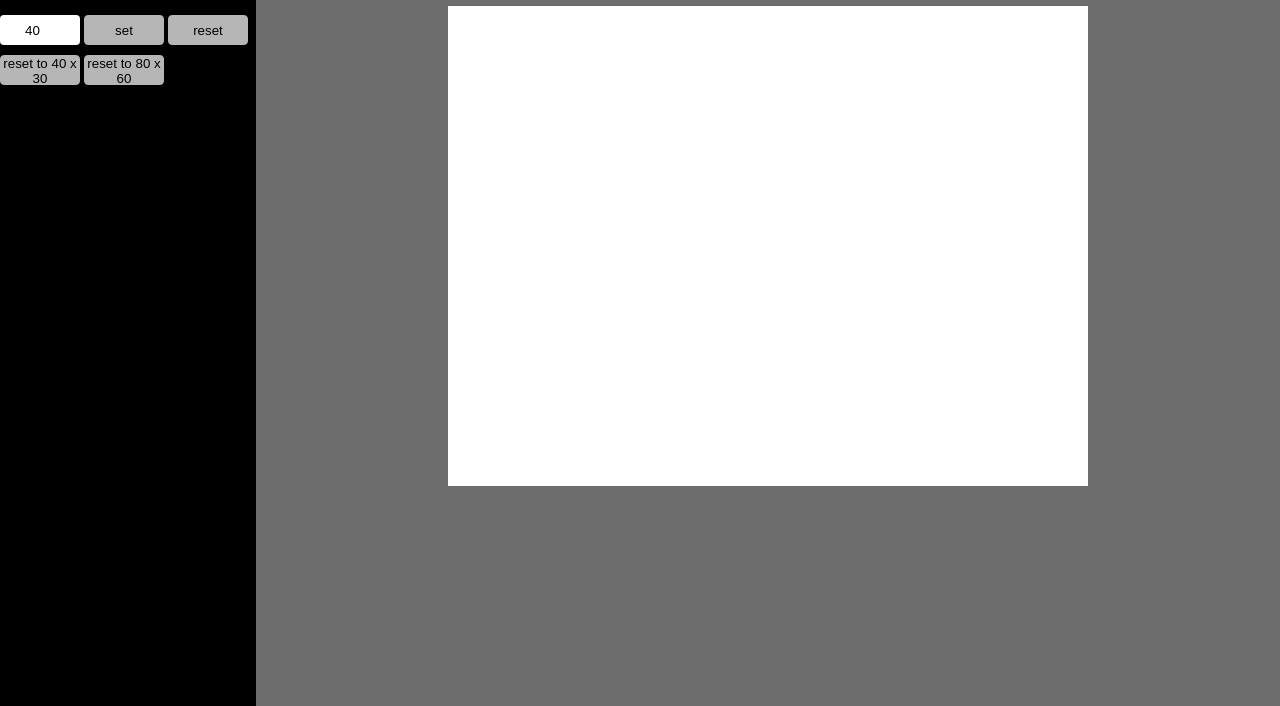
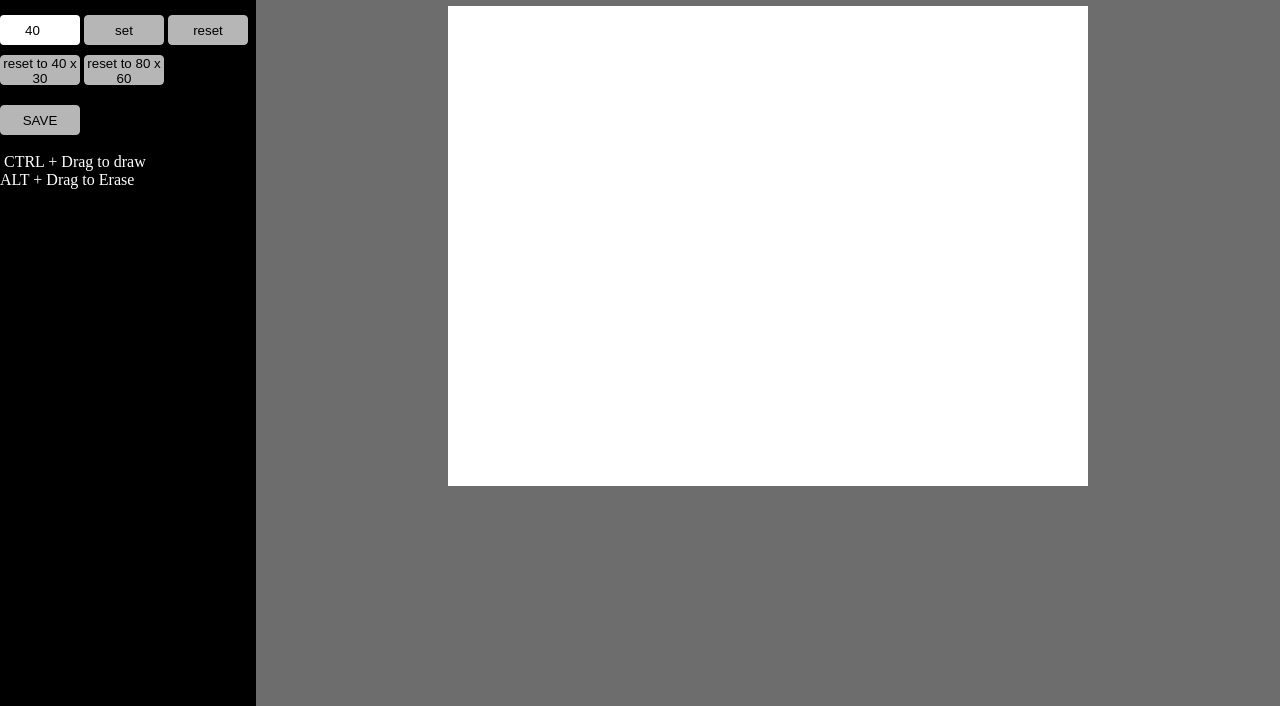
Before and after one commit to tolulopeoduro/Etch-a-sketch, a plain HTML site: page index.html in a window 1280 px wide. Shown: the part 94-800 px from the top of the page. Drawn offline with Linux system fonts and the light colour scheme.

Commit message:
added tips

```diff
--- a/index.html
+++ b/index.html
@@ -24,6 +24,10 @@
                 <button id = "set-to-40">reset to 40 x 30</button>
                 <button id = "set-to-80">reset to 80 x 60</button>
             </div>
+            <br/>
+            <button>SAVE</button>
+            <br/>
+            <p>&nbsp;CTRL + Drag to draw <br/> ALT + Drag to Erase</p>
         </div>
         <div class="main">
             <div id = "body"></div>
--- a/script/script.js
+++ b/script/script.js
@@ -6,7 +6,6 @@ const set80 = document.getElementById("set-to-80")
 const reset = document.getElementById("reset");
 const color = document.getElementById("color")
 const backgroundColor = document.getElementById('bg-color')
-
 
 function create(size){
     console.log(Math.floor(size*0.75))
```
